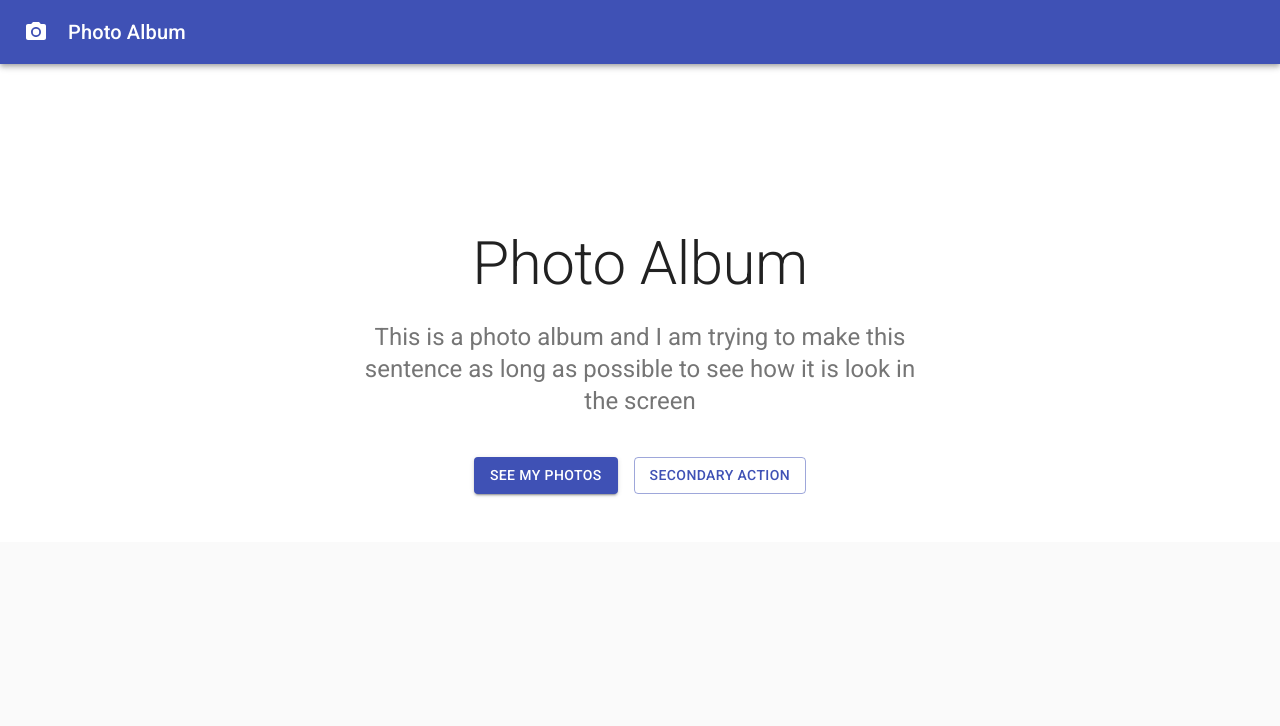
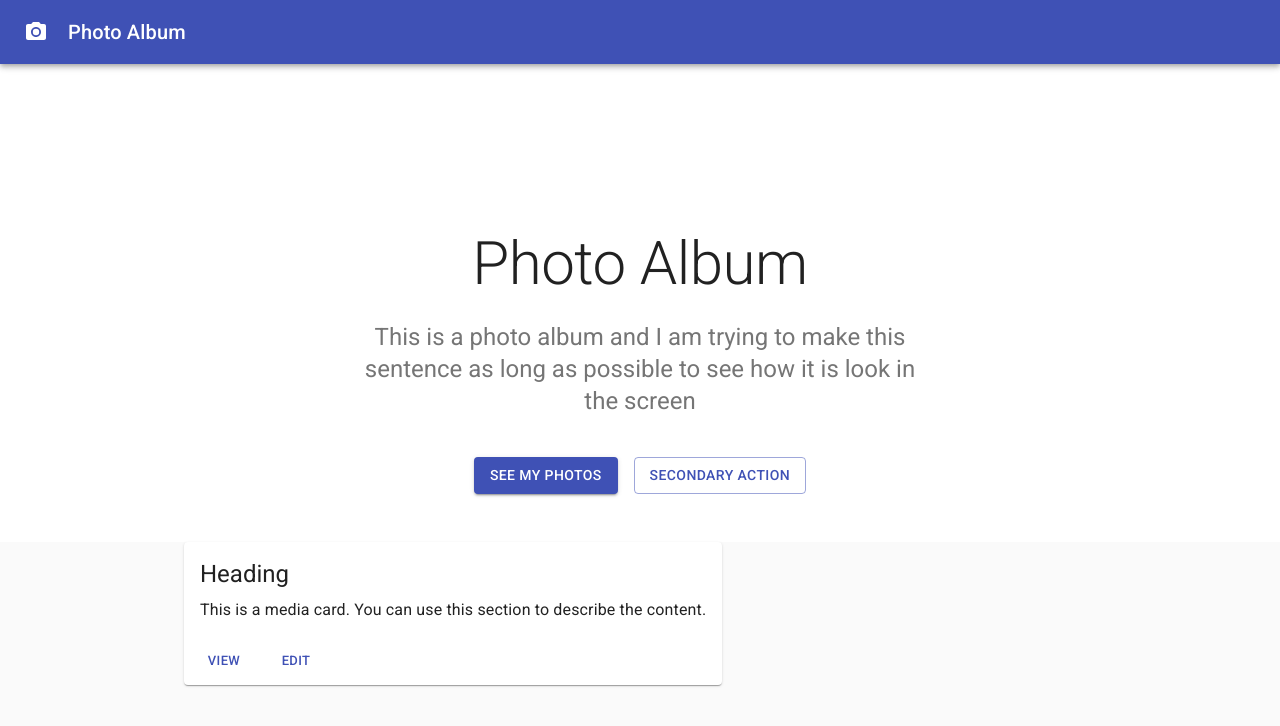
Before and after one commit to FatoomMFayad/material-ui-demo, a React (Create React App) app: page / in a window 1280 px wide. Shown: the top 726 px of the page. Built offline with nearby package versions, Linux system fonts and the light colour scheme; grey boxes are pictures that could not be loaded.

Commit message:
adding some components

```diff
--- a/src/App.jsx
+++ b/src/App.jsx
@@ -41,6 +41,27 @@
                         </div>
                     </Container>
                 </div>
+                <Container className={classes.cardGrid} maxWidth="md">
+                    <Grid container spacing={4}>
+                        <Grid item>
+                            <Card className={classes.card}>
+                                <CardMedia className={classes.CardMedia} image="https://source.unspalsh.com/random" title="Image title" />
+                                <CardContent className={classes.cardContent}>
+                                    <Typography gutterBottom variant="h5">
+                                        Heading
+                                    </Typography>
+                                    <Typography>
+                                        This is a media card. You can use this section to describe the content.
+                                    </Typography>
+                                </CardContent>
+                                <CardActions>
+                                    <Button size="small" color="primary">View</Button>
+                                    <Button size="small" color="primary">Edit</Button>
+                                </CardActions>
+                            </Card>
+                        </Grid>
+                    </Grid>
+                </Container>
             </main>
         </>
     );
```
